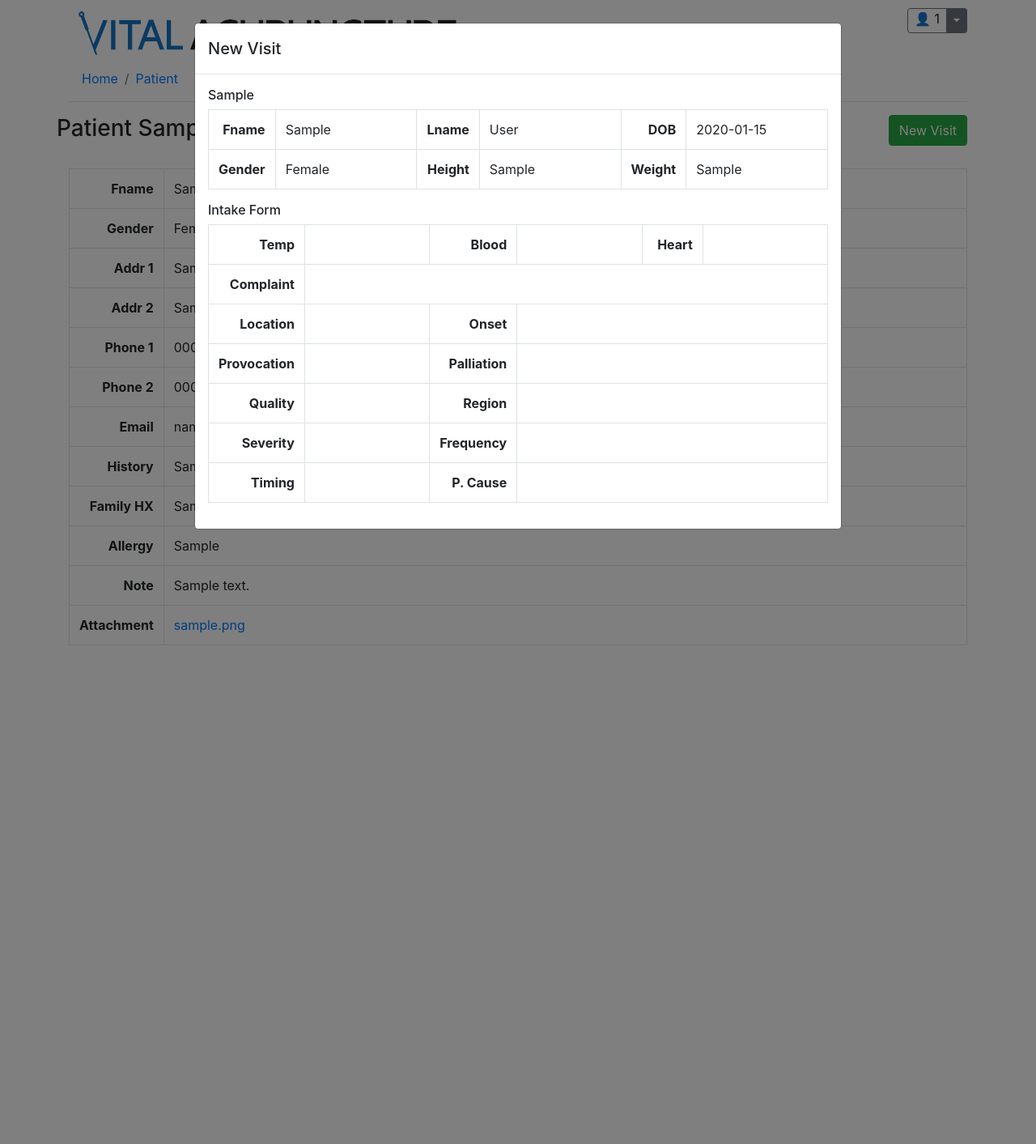
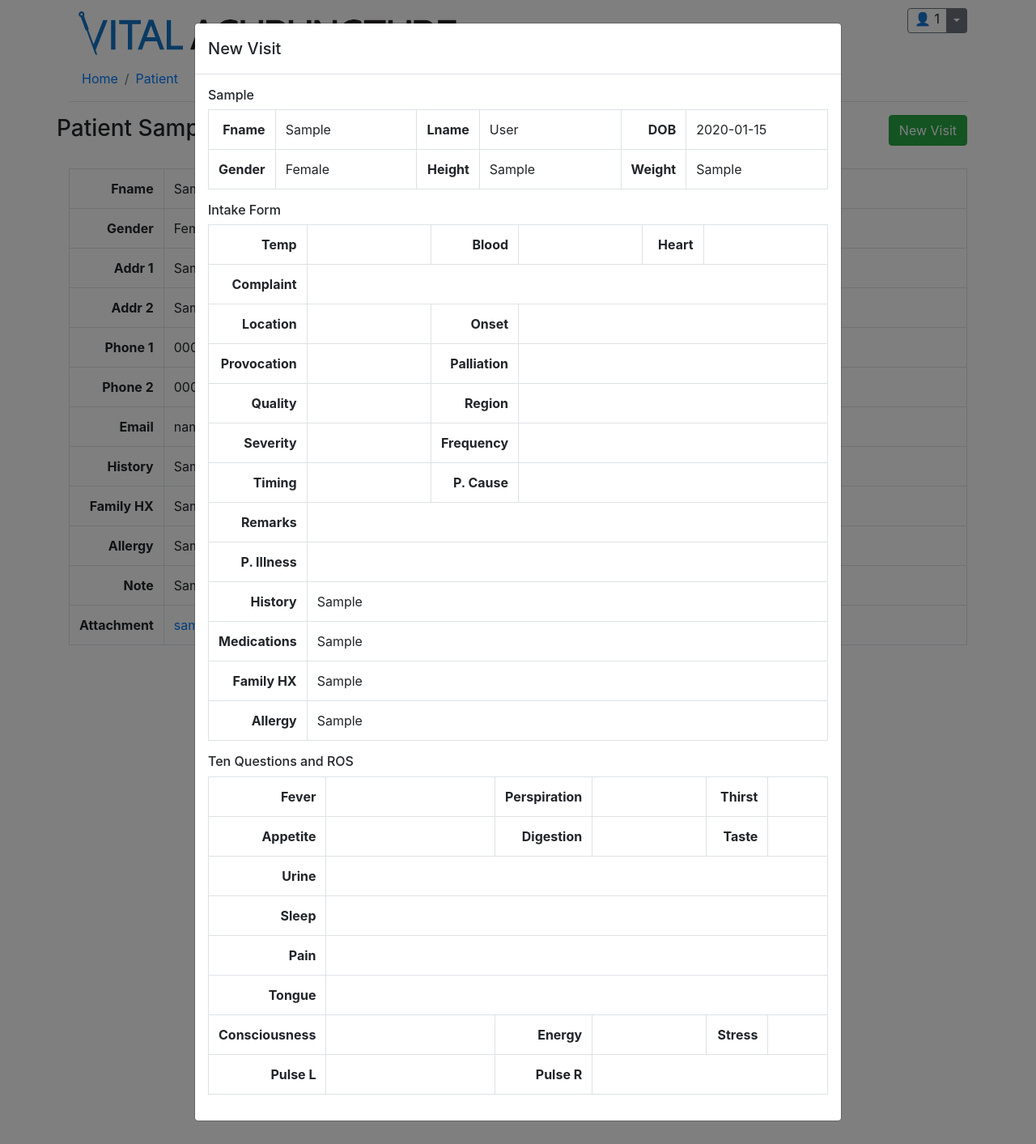
Before and after one commit to Leap874-Development/yongsubchung-acupuncture, a Flask app: a page that uses templates/patient/view.html in a window 1280 px wide, after a click on "New Visit". Shown: the whole page at 81% size. Run offline with Flask 2, Linux system fonts and the light colour scheme; the visitor is signed in with stand-in values (Sample User, id 1); tables that the repository leaves empty hold one stand-in row (values such as "Sample post"); lists and menus that the app fills with data are empty; some libraries are stand-ins or nearby versions.

Commit message:
form adapted for new db schema

```diff
--- a/templates/patient/view.html
+++ b/templates/patient/view.html
@@ -238,6 +238,108 @@
                                     <th class="data-label">P. Cause</th>
                                     <td class="data-value data-2" colspan="3" contenteditable="true"></td>
                                 </tr>
+
+                                <tr>
+                                    <th class="data-label">Remarks</th>
+                                    <td class="data-value" colspan="5" contenteditable="true"></td>
+                                </tr>
+
+                                <tr>
+                                    <th class="data-label">P. Illness</th>
+                                    <td class="data-value" colspan="5" contenteditable="true"></td>
+                                </tr>
+
+                                <tr>
+                                    <th class="data-label">History</th>
+                                    <td class="data-value" colspan="5" contenteditable="true">
+                                        {% if patient[14] %}{{ patient[14] }}{% endif %}
+                                    </td>
+                                </tr>
+
+                                <tr>
+                                    <th class="data-label">Medications</th>
+                                    <td class="data-value" colspan="5" contenteditable="true">
+                                        {% if patient[15] %}{{ patient[15] }}{% endif %}
+                                    </td>
+                                </tr>
+
+                                <tr>
+                                    <th class="data-label">Family HX</th>
+                                    <td class="data-value" colspan="5" contenteditable="true">
+                                        {% if patient[16] %}{{ patient[16] }}{% endif %}
+                                    </td>
+                                </tr>
+
+                                <tr>
+                                    <th class="data-label">Allergy</th>
+                                    <td class="data-value" colspan="5" contenteditable="true">
+                                        {% if patient[17] %}{{ patient[17] }}{% endif %}
+                                    </td>
+                                </tr>
+                            </table>
+
+                            <h6>Ten Questions and ROS</h6>
+                            <table class="table table-bordered">
+                                <tr>
+                                    <th class="data-label">Fever</th>
+                                    <td class="data-value data-3" contenteditable="true"></td>
+
+                                    <th class="data-label">Perspiration</th>
+                                    <td class="data-value data-3" contenteditable="true"></td>
+
+                                    <th class="data-label">Thirst</th>
+                                    <td class="data-value data-3" contenteditable="true"></td>
+                                </tr>
+
+                                <tr>
+                                    <th class="data-label">Appetite</th>
+                                    <td class="data-value data-3" contenteditable="true"></td>
+
+                                    <th class="data-label">Digestion</th>
+                                    <td class="data-value data-3" contenteditable="true"></td>
+
+                                    <th class="data-label">Taste</th>
+                                    <td class="data-value data-3" contenteditable="true"></td>
+                                </tr>
+
+                                <tr>
+                                    <th class="data-label">Urine</th>
+                                    <td class="data-value" colspan="5" contenteditable="true"></td>
+                                </tr>
+
+                                <tr>
+                                    <th class="data-label">Sleep</th>
+                                    <td class="data-value" colspan="5" contenteditable="true"></td>
+                                </tr>
+
+                                <tr>
+                                    <th class="data-label">Pain</th>
+                                    <td class="data-value" colspan="5" contenteditable="true"></td>
+                                </tr>
+
+                                <tr>
+                                    <th class="data-label">Tongue</th>
+                                    <td class="data-value" colspan="5" contenteditable="true"></td>
+                                </tr>
+
+                                <tr>
+                                    <th class="data-label">Consciousness</th>
+                                    <td class="data-value data-3" contenteditable="true"></td>
+
+                                    <th class="data-label">Energy</th>
+                                    <td class="data-value data-3" contenteditable="true"></td>
+
+                                    <th class="data-label">Stress</th>
+                                    <td class="data-value data-3" contenteditable="true"></td>
+                                </tr>
+
+                                <tr>
+                                    <th class="data-label">Pulse L</th>
+                                    <td class="data-value data-2" contenteditable="true"></td>
+
+                                    <th class="data-label">Pulse R</th>
+                                    <td class="data-value data-2" colspan="3" contenteditable="true"></td>
+                                </tr>
                             </table>
                         </div>
                     </div>
```
